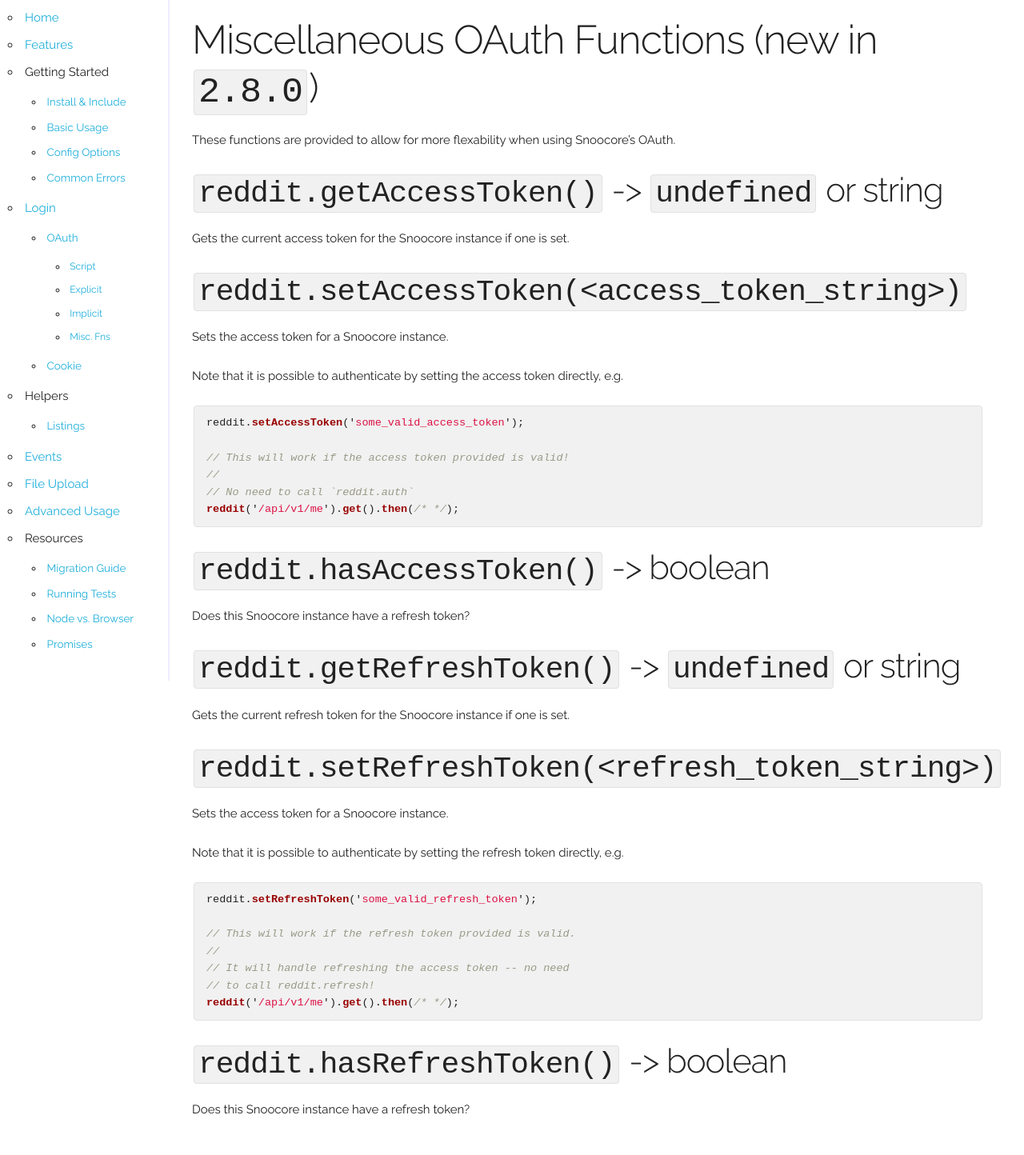
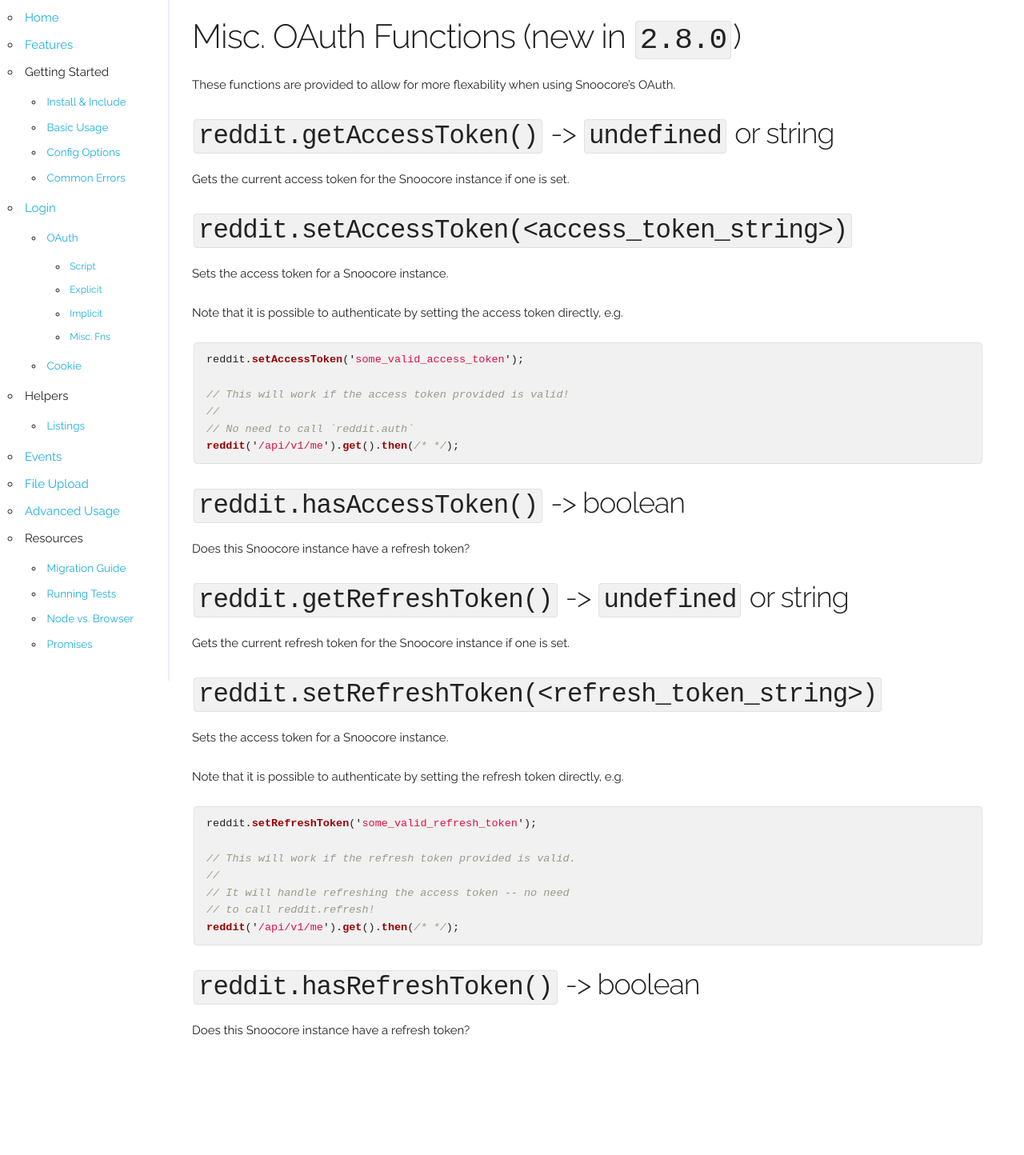
Before and after one commit to terryma/snoocore, a Jekyll site: the page built from miscellaneous-oauth-fns.md, in a window 1280 px wide. Shown: the whole page at 80% size. Built offline with Jekyll 4.4.1, drawn with Linux system fonts in a browser that asks for light colours; Markdown is read by kramdown in place of the engine named in the settings; after the commit the page ends 1345 px from its top, so only the background shows below that.

Commit message:
Reduce size of headers in misc. oauth fn docs.

````diff
--- a/miscellaneous-oauth-fns.md
+++ b/miscellaneous-oauth-fns.md
@@ -3,15 +3,15 @@
 layout: default
 ---
 
-# Miscellaneous OAuth Functions (new in `2.8.0`)
+## Misc. OAuth Functions (new in `2.8.0`)
 
 These functions are provided to allow for more flexability when using Snoocore's OAuth.
 
-## `reddit.getAccessToken()` -> `undefined` or string
+### `reddit.getAccessToken()` -> `undefined` or string
 
 Gets the current access token for the Snoocore instance if one is set.
 
-## `reddit.setAccessToken(<access_token_string>)`
+### `reddit.setAccessToken(<access_token_string>)`
 
 Sets the access token for a Snoocore instance.
 
@@ -26,15 +26,15 @@
 reddit('/api/v1/me').get().then(/* */);
 ```
 
-## `reddit.hasAccessToken()` -> boolean
+### `reddit.hasAccessToken()` -> boolean
 
 Does this Snoocore instance have a refresh token?
 
-## `reddit.getRefreshToken()` -> `undefined` or string
+### `reddit.getRefreshToken()` -> `undefined` or string
 
 Gets the current refresh token for the Snoocore instance if one is set.
 
-## `reddit.setRefreshToken(<refresh_token_string>)`
+### `reddit.setRefreshToken(<refresh_token_string>)`
 
 Sets the access token for a Snoocore instance.
 
@@ -50,6 +50,6 @@
 reddit('/api/v1/me').get().then(/* */);
 ```
 
-## `reddit.hasRefreshToken()` -> boolean
+### `reddit.hasRefreshToken()` -> boolean
 
 Does this Snoocore instance have a refresh token?
````
